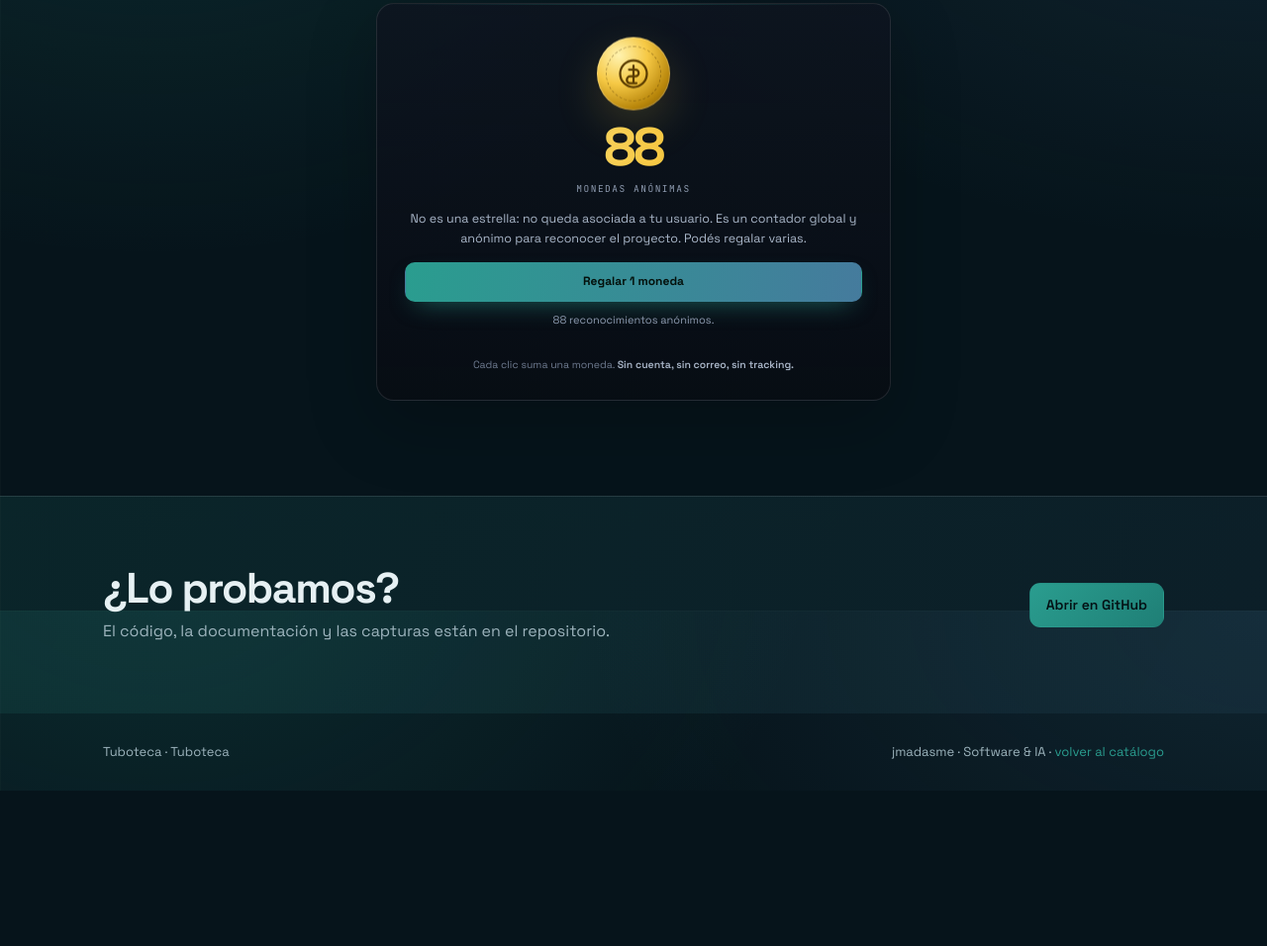
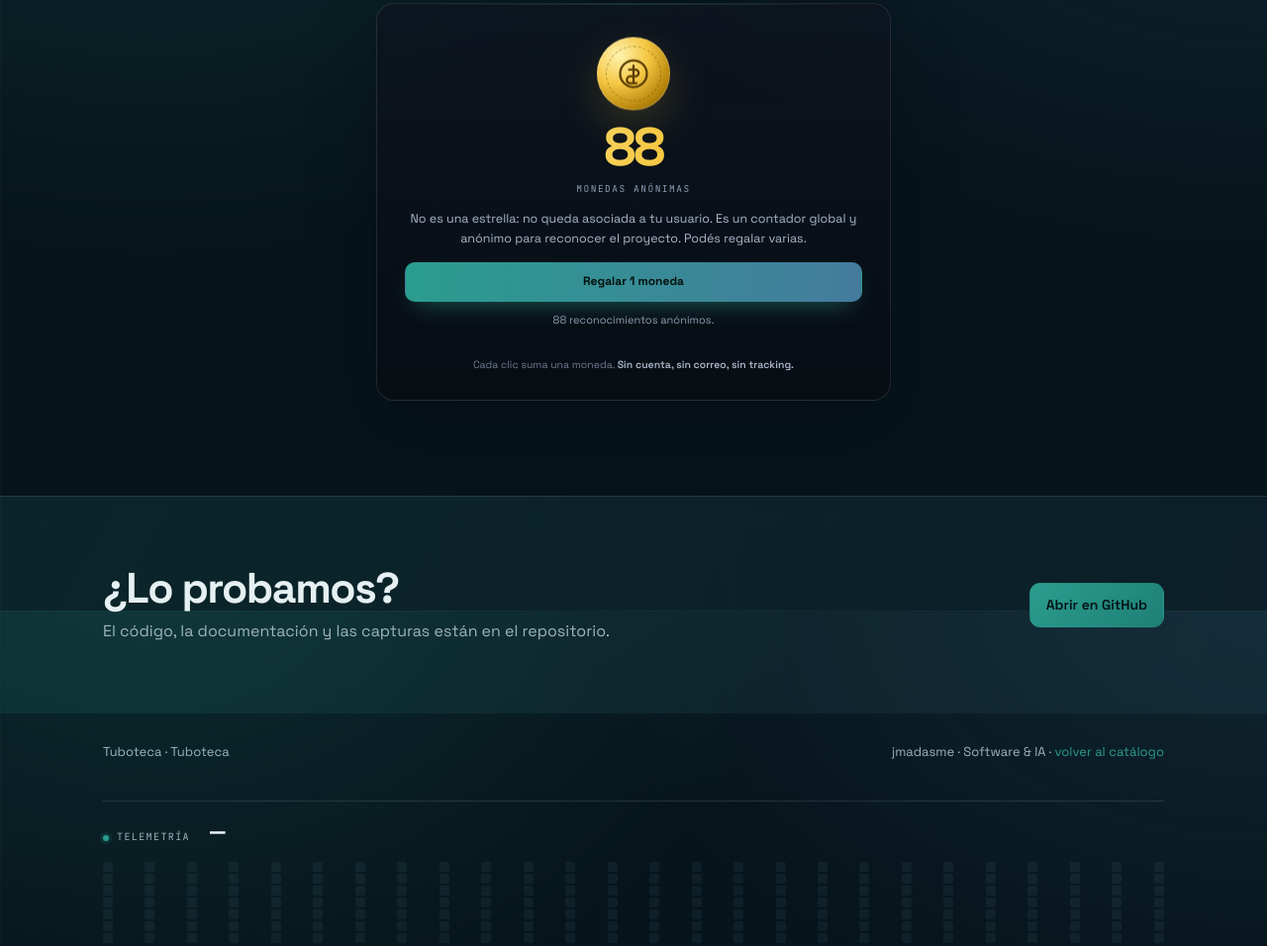
Before and after one commit to jmadasme/tuboteca, a plain HTML site: page docs/index.html in a window 1280 px wide. Shown: the part 7383-8339 px from the top of the page at 99% size. Before the commit the page ends 8182 px from the top, so only its background shows below. Drawn offline with Linux system fonts and the light colour scheme; no server answers.

Commit message:
add telemetry widget

```diff
--- a/docs/index.html
+++ b/docs/index.html
@@ -230,5 +230,6 @@ pre{font-family:var(--mono);font-size:13px;background:#041016;border:1px solid v
 <script defer src="assets/community.js?v=6"></script>
 <script defer src="rec/tuboteca.cast.js?v=1"></script>
 <script defer src="rec/player.js?v=1"></script>
+<script defer src="telemetry.js?v=1"></script>
 </body>
 </html>
```
